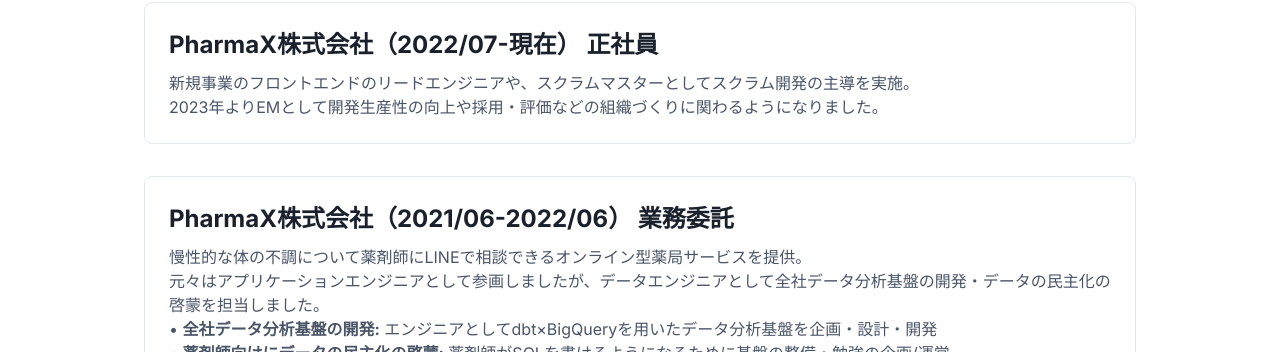
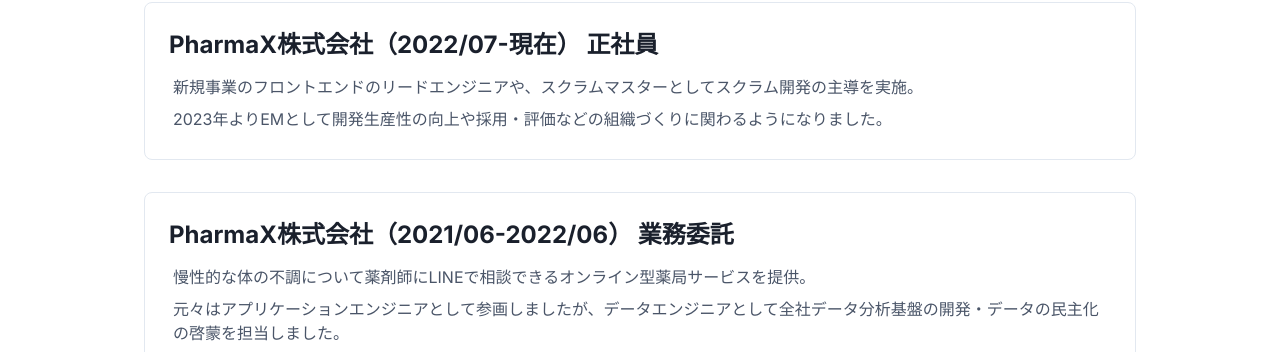
Before and after one commit to masarufuruya/portfolio, a Next.js app: page / in a window 1280 px wide. Shown: the part 600-952 px from the top of the page. Built offline with nearby package versions, Linux system fonts and the light colour scheme; what @chakra-ui/next-js would draw is missing.

Commit message:
職務経歴のpadding更新

```diff
--- a/src/app/page.tsx
+++ b/src/app/page.tsx
@@ -218,9 +218,11 @@
                 <ReactMarkdown
                   remarkPlugins={[remarkGfm]}
                   components={{
-                    p: (props) => <Text whiteSpace="pre-wrap" {...props} />,
+                    p: (props) => (
+                      <Text whiteSpace="pre-wrap" p={1} {...props} />
+                    ),
                     strong: (props) => (
-                      <Text as="span" fontWeight="bold" {...props} />
+                      <Text as="span" fontWeight="bold" p={1} {...props} />
                     ),
                   }}
                 >
```
